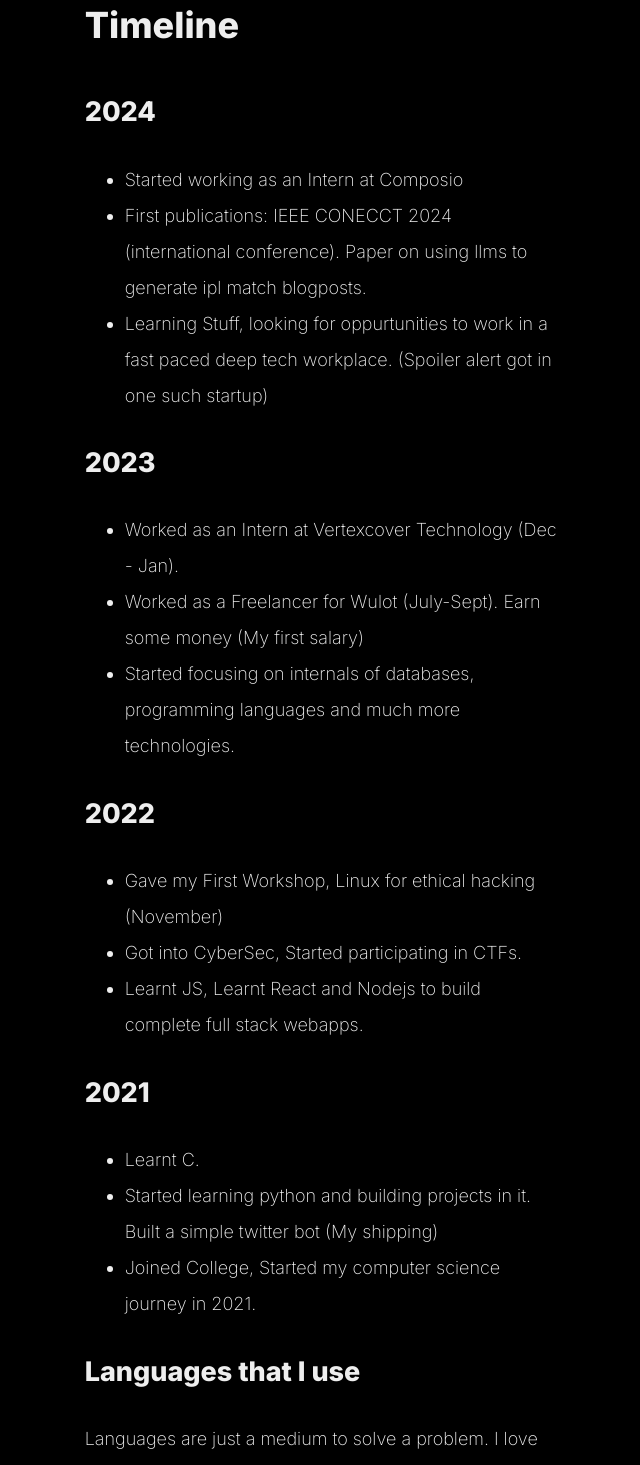
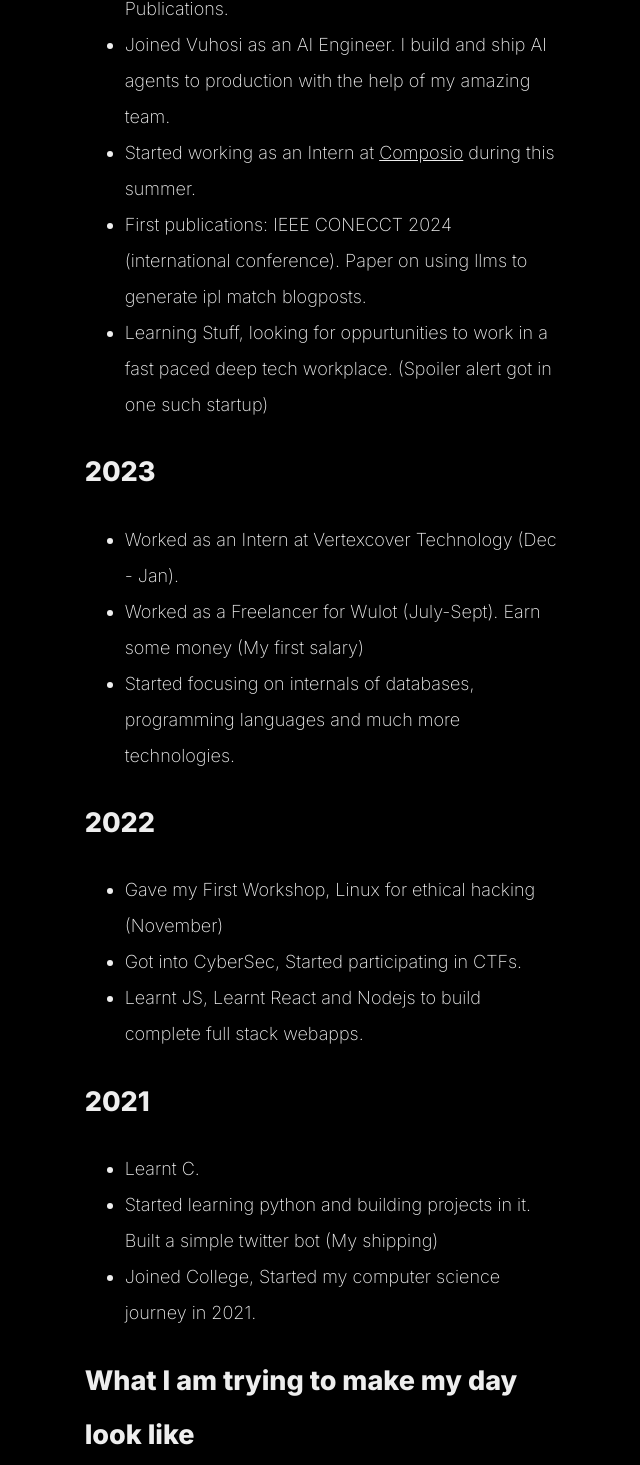
Before and after one commit to theyashwanthsai/DigitalGarden, a React (Vite) app: page / in a window 1280 px wide. Shown: the part 1056-2521 px from the top of the page, without its empty margins (317-957 px from the left). Built offline with nearby package versions, Linux system fonts and the light colour scheme; a web font is replaced by a local one.

Commit message:
Revamping homepage

```diff
--- a/package.json
+++ b/package.json
@@ -46,6 +46,6 @@
     "gh-pages": "^5.0.0",
     "postcss": "^8.4.23",
     "tailwindcss": "^3.3.2",
-    "vite": "^4.3.2"
+    "vite": "^4.5.3"
   }
 }
--- a/public/static/home.md
+++ b/public/static/home.md
@@ -1,26 +1,19 @@
 # Sai Yashwanth
 
 
-Welcome to my personal website. This is where I will be sharing all the stuff I have done related to tech.
+Welcome to my personal website. I am Sai Yashwanth, an engineer, builder and a writer (I write blogs and currently writing a book under Manning Publications).
+I love building stuff with code, writing about it, playing football and working out (currently learning ring based moments, really love it). I believe in becoming "multidimensionally jacked" -
+body, mind, knowledge, skills, communication, finance. The idea is to max out all aspects of life.
 
-
-## Map
-
-Here's a rough map of this website:
-* __[Projects](./projects)__: List of all the Projects I have worked on since I started this journey of computer science.
-
-* __[Articles](./articles)__: List of some of the articles I have written. I try to share my learnings by writing articles, in hopes of helping someone in some way.
-
-* __[Me](./about.md)__: Find my social links here.
-
-__[Resume](https://drive.google.com/file/d/1btflfv-4Mrc5kF06xORT1tDJKVoNJZdQ/view)__ - Heres my resume
 
 ![line](https://user-images.githubusercontent.com/74038190/212284100-561aa473-3905-4a80-b561-0d28506553ee.gif)
 
 # Timeline
 
 ## 2024
-- Started working as an Intern at [Composio](https://www.composio.dev/)
+- Started writing a book on AI Agents under Manning Publications.
+- Joined Vuhosi as an AI Engineer. I build and ship AI agents to production with the help of my amazing team.
+- Started working as an Intern at [Composio](https://www.composio.dev/) during this summer.
 - First publications: IEEE CONECCT 2024 (international conference). Paper on using llms to generate ipl match blogposts.
 - Learning Stuff, looking for oppurtunities to work in a fast paced deep tech workplace. (Spoiler alert got in one such startup)
 
@@ -40,13 +33,13 @@
 - Joined College, Started my computer science journey in 2021.
 
 
-## Languages that I use
-Languages are just a medium to solve a problem. I love coding and solving problems using code.
-- __Typescript__: Stricter js, my go to for complex projects (this is coming after I wasted hours using javascript).
-- __Javascript__: Been using js to build frontend, backend for few of my projects. Love this language.
-- __Python__: My first programming language. Spent a lot of time trying to figure out things using this language.
-- __Rust__: My favorite language to code in. Still learning a lot, building small projects and step by step getting comfortable with rust.
-- __Golang__: Currently trying to build small backend projects/services in golang. Will be working a lot with go in 2024.
-- __C++__: Never built an "actual" project using cpp but i have coded a lot in cpp thanks to leetcode.
+## What I am trying to make my day look like
+I lift weights, Currently training with rings. Eat clean, high protein less carbs.
+Reading some books, blogs mostly related to the work I do and get paid for.
+Inculcating the practice of writing daily, publishing weekly.
+
+I like solving codeforces problems. I try to do one atleast.
+Play games with friends, or alone. Currently love playing [Ghost of Tsushima](https://en.wikipedia.org/wiki/Ghost_of_Tsushima)
+
 
 ![line](https://user-images.githubusercontent.com/74038190/212284100-561aa473-3905-4a80-b561-0d28506553ee.gif)
--- a/src/components/Home.jsx
+++ b/src/components/Home.jsx
@@ -2,7 +2,7 @@
 import { SocialIcon } from 'react-social-icons';
 import { Link } from 'react-router-dom';
 import Markdown from "react-markdown";
-
+// import './markdown-styles.css';
 
 function Home() {
 
@@ -25,12 +25,19 @@
     fetchMarkdown();
   });
 
+  const components = {
+    h1: ({node, ...props}) => <h1 className="text-3xl font-bold text-blue-600 mb-4" {...props} />,
+    h2: ({node, ...props}) => <h2 className="text-2xl font-semibold text-green-600 mb-3" {...props} />,
+    a: ({node, ...props}) => <a className="text-purple-600 underline hover:text-purple-800" {...props} />,
+    // Add more custom components as needed
+  };
+
   return (
     <div className="lg:p-5 flex items-center justify-center flex-col text-left pt-5">
 
       <div className=" p-5 text-lg mb-6 w-11/12 lg:w-5/12 leading-loose font-medium">
 
-      <Markdown className="markdown">
+      <Markdown className="markdown" components={components}>
         {markdownContent}
       </Markdown>
 
--- /dev/null
+++ b/src/components/markdown-styles.css
@@ -0,0 +1,23 @@
+
+.markdown h1 {
+  border-bottom: 2px solid #3b82f6;
+  padding-bottom: 0.3em;
+}
+
+.markdown h2 {
+  border-bottom: 1px solid #10b981;
+  padding-bottom: 0.2em;
+}
+
+.markdown a {
+  transition: all 0.2s ease-in-out;
+}
+
+.markdown a:hover {
+  text-decoration: none;
+  opacity: 0.8;
+}
+
+.markdown p {
+  margin-bottom: 1em;
+}
```
Also changed, not shown: public/static/article.md (+4 -1 lines), 1 other file (tests, documents, lock files or other folders).
